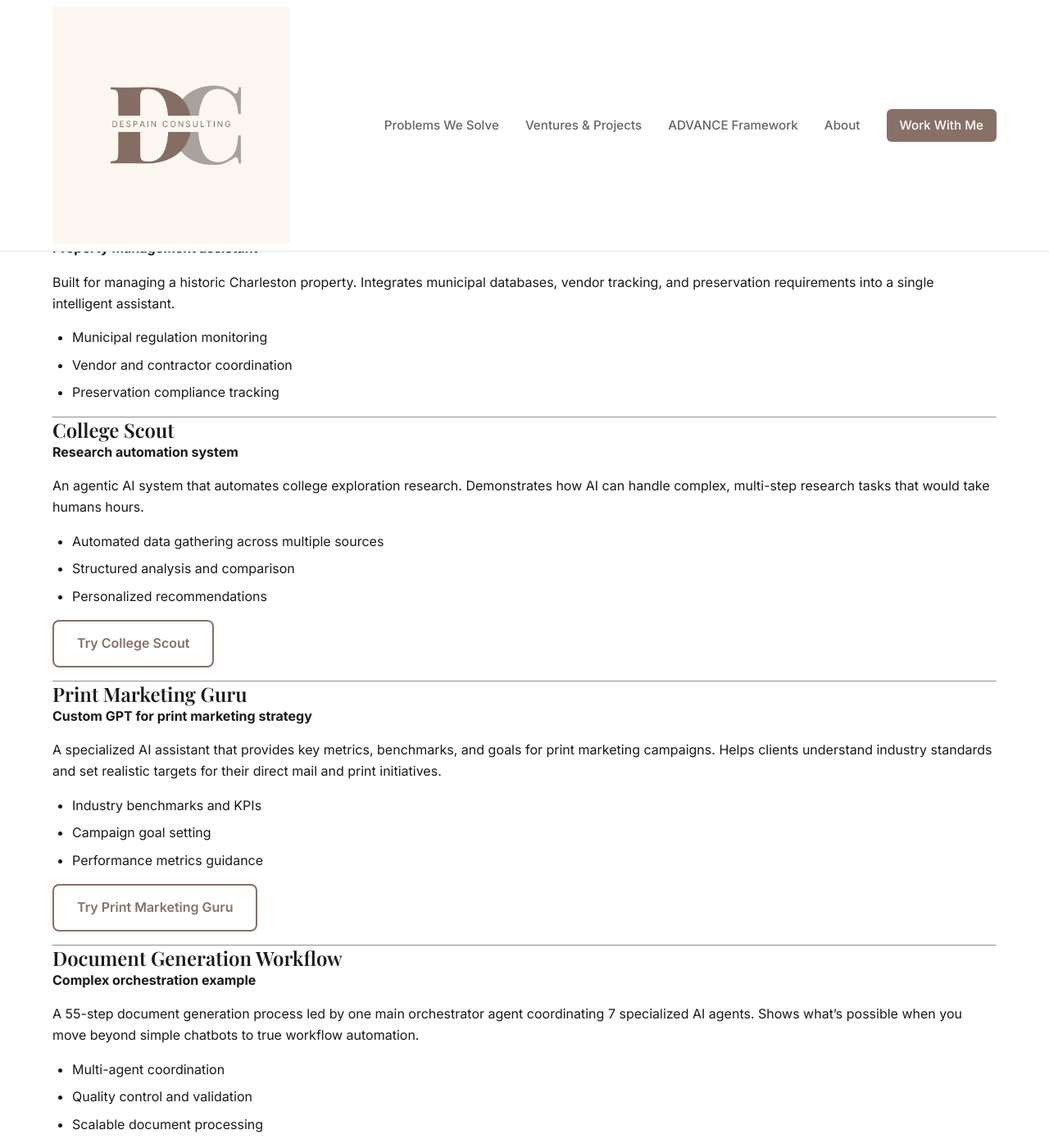
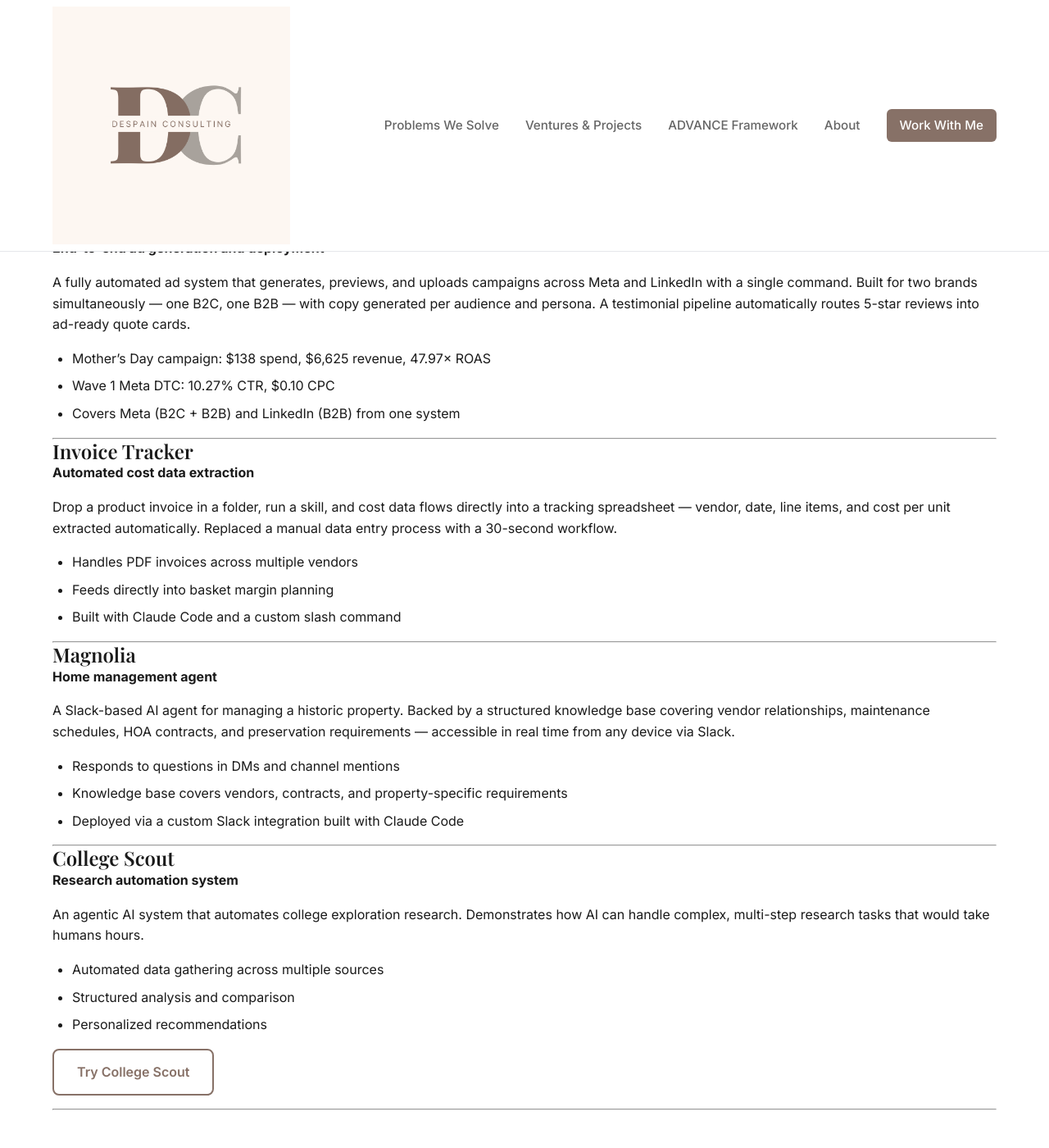
Before and after one commit to adespain70-ui/despain-consulting-site, a Jekyll site: the page built from ventures.md, in a window 1280 px wide and 1400 px high, scrolled down 1320 px. Shown: the whole window at 82% size. Built offline with Jekyll 4.4.1, drawn with Linux system fonts in a browser that asks for light colours.

Commit message:
Update ventures page: cut two entries, add ad system and invoice tracker, fix Magnolia description

```diff
--- a/ventures.md
+++ b/ventures.md
@@ -42,15 +42,39 @@ A marketplace presence demonstrating trend-responsive product development, platf
 
 *Purpose-built AI tools and workflows that solve real business problems. Many are available to try.*
 
+### Programmatic Ad System
+
+**End-to-end ad generation and deployment**
+
+A fully automated ad system that generates, previews, and uploads campaigns across Meta and LinkedIn with a single command. Built for two brands simultaneously — one B2C, one B2B — with copy generated per audience and persona. A testimonial pipeline automatically routes 5-star reviews into ad-ready quote cards.
+
+- Mother's Day campaign: $138 spend, $6,625 revenue, 47.97× ROAS
+- Wave 1 Meta DTC: 10.27% CTR, $0.10 CPC
+- Covers Meta (B2C + B2B) and LinkedIn (B2B) from one system
+
+---
+
+### Invoice Tracker
+
+**Automated cost data extraction**
+
+Drop a product invoice in a folder, run a skill, and cost data flows directly into a tracking spreadsheet — vendor, date, line items, and cost per unit extracted automatically. Replaced a manual data entry process with a 30-second workflow.
+
+- Handles PDF invoices across multiple vendors
+- Feeds directly into basket margin planning
+- Built with Claude Code and a custom slash command
+
+---
+
 ### Magnolia
 
-**Property management assistant**
+**Home management agent**
 
-Built for managing a historic Charleston property. Integrates municipal databases, vendor tracking, and preservation requirements into a single intelligent assistant.
+A Slack-based AI agent for managing a historic property. Backed by a structured knowledge base covering vendor relationships, maintenance schedules, HOA contracts, and preservation requirements — accessible in real time from any device via Slack.
 
-- Municipal regulation monitoring
-- Vendor and contractor coordination
-- Preservation compliance tracking
+- Responds to questions in DMs and channel mentions
+- Knowledge base covers vendors, contracts, and property-specific requirements
+- Deployed via a custom Slack integration built with Claude Code
 
 ---
 
@@ -68,32 +92,6 @@ An agentic AI system that automates college exploration research. Demonstrates h
 
 ---
 
-### Print Marketing Guru
-
-**Custom GPT for print marketing strategy**
-
-A specialized AI assistant that provides key metrics, benchmarks, and goals for print marketing campaigns. Helps clients understand industry standards and set realistic targets for their direct mail and print initiatives.
-
-- Industry benchmarks and KPIs
-- Campaign goal setting
-- Performance metrics guidance
-
-<a href="https://chatgpt.com/g/g-675338a3335c8191a8148d87ed288630-print-marketing-guru" class="btn btn-secondary" target="_blank" rel="noopener">Try Print Marketing Guru</a>
-
----
-
-### Document Generation Workflow
-
-**Complex orchestration example**
-
-A 55-step document generation process led by one main orchestrator agent coordinating 7 specialized AI agents. Shows what's possible when you move beyond simple chatbots to true workflow automation.
-
-- Multi-agent coordination
-- Quality control and validation
-- Scalable document processing
-
----
-
 <div style="text-align: center; margin-top: 3rem;">
   <p style="font-size: 1.1rem; margin-bottom: 1.5rem;">Interested in building something similar for your business?</p>
   <a href="/contact" class="btn btn-primary">Let's Talk</a>
```
